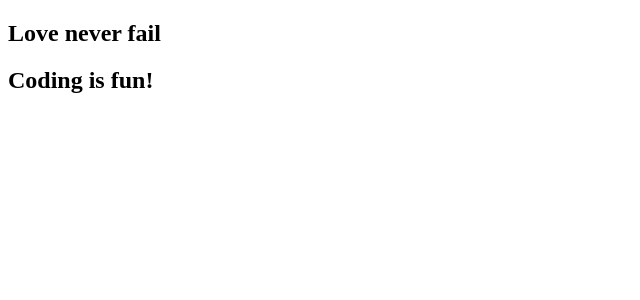
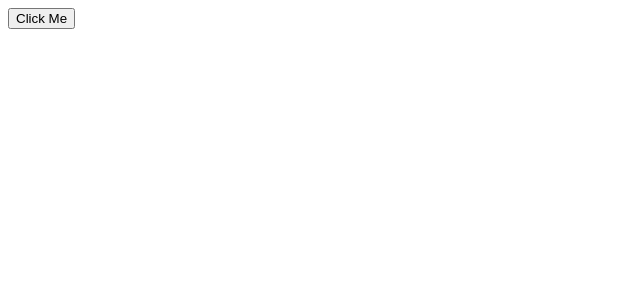
Before and after one commit to ColinAdo/learning-react, a React (Vite) app: page / in a window 1280 px wide. Shown: the top 300 px of the page, without its empty margins (0-640 px from the left). Built offline with nearby package versions, Linux system fonts and the light colour scheme.

Commit message:
Add event handler in react

```diff
--- a/src/App.jsx
+++ b/src/App.jsx
@@ -1,13 +1,11 @@
-import Condition from './components/Condition';
-import ConditionalTernary from './components/ConditionalTernary';
+import Message from "./components/Message"
 
 
 function App() {
 
   return (
     <div className="App">
-      <ConditionalTernary />
-      <Condition />
+      <Message />
     </div>
   )
 }
--- a/src/components/Code.jsx
+++ /dev/null
@@ -1,7 +0,0 @@
-export default function Code() {
-    return (
-        <div>
-            <h2>Coding is fun!</h2>
-        </div>
-    )
-}
--- a/src/components/Condition.jsx
+++ /dev/null
@@ -1,7 +0,0 @@
-import Code from "./Code";
-import Greetings from "./Greetings";
-
-export default function Condition() {
-    const display = true;
-    return display ? <Code /> : <Greetings />;
-}
--- a/src/components/ConditionalTernary.jsx
+++ /dev/null
@@ -1,4 +0,0 @@
-export default function ConditionalTernary() {
-    const display = false;
-    return display ? <h2>Love is blind</h2> : <h2>Love never fail</h2>;
-}
--- a/src/components/Greetings.jsx
+++ /dev/null
@@ -1,7 +0,0 @@
-export default function Greetings() {
-    return (
-        <div>
-            <h2>Hello World!</h2>
-        </div>
-    )
-}
--- /dev/null
+++ b/src/components/Message.jsx
@@ -0,0 +1,11 @@
+export default function Message() {
+
+    function clickMe() {
+        console.log('Button Clicked');
+    }
+    return (
+        <div>
+            <button onClick={clickMe}>Click Me</button>
+        </div>
+    )
+}
```
Also changed, not shown: src/components/Student.jsx (deleted, +0 -8 lines).
